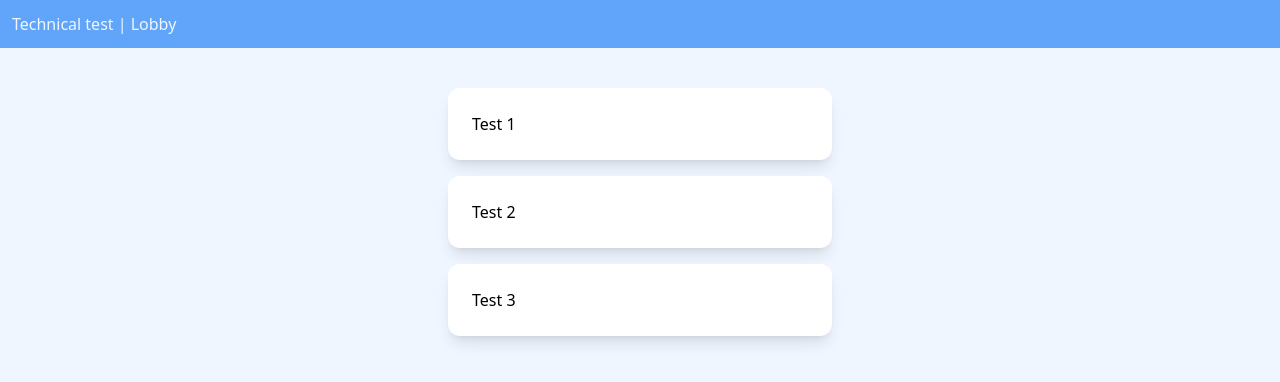
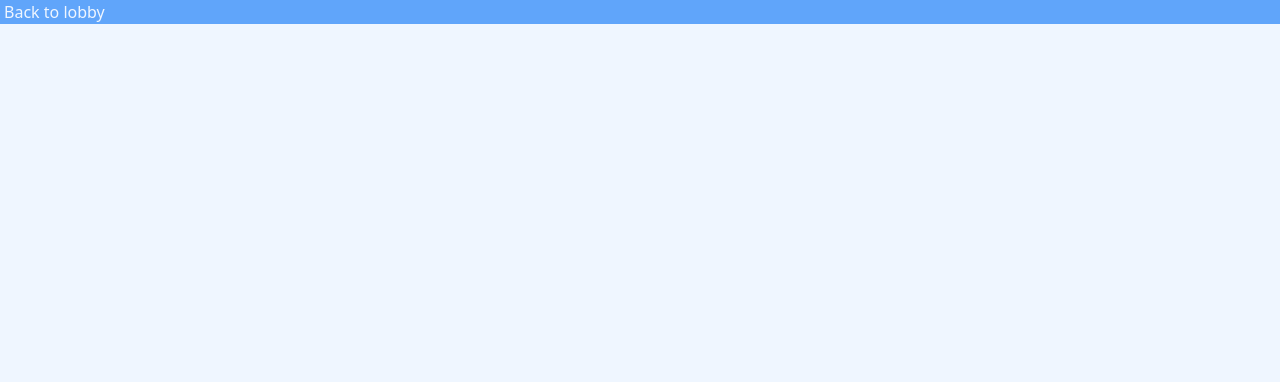
Before and after one commit to Profiterole-spb/ancient-gaming-challenge, a React (Vite) app: page /game in a window 1280 px wide. Shown: the top 382 px of the page. Built offline with nearby package versions, Linux system fonts and the light colour scheme.

Commit message:
implement react router

```diff
--- a/package.json
+++ b/package.json
@@ -21,6 +21,7 @@
     "@vitejs/plugin-react": "^4.0.4",
     "autoprefixer": "^10.4.16",
     "postcss": "^8.4.30",
+    "react-router-dom": "^6.16.0",
     "tailwindcss": "^3.3.3",
     "vite": "^4.4.9"
   },
--- a/src/App.jsx
+++ b/src/App.jsx
@@ -1,7 +1,14 @@
 import Lobby from "./pages/Lobby.jsx";
+import Game from "./pages/Game.jsx";
+import {BrowserRouter, Route, Routes} from "react-router-dom";
 
 export default function App() {
   return (
-    <Lobby/>
+    <BrowserRouter>
+      <Routes>
+        <Route path="/" element={<Lobby />}/>
+        <Route path={'game'} element={<Game/>}/>
+      </Routes>
+    </BrowserRouter>
   )
 }
--- a/src/components/GameCard.jsx
+++ b/src/components/GameCard.jsx
@@ -1,5 +1,5 @@
-export default function GameCard({title = 'Title'}) {
-  return (<div className={"p-6 max-w-sm mx-auto bg-white rounded-xl shadow-lg flex items-center space-x-4 hover:bg-blue-300 hover:text-blue-50 hover:cursor-pointer" }>
+export default function GameCard({title = 'Title', href = '/'}) {
+  return (<a href={href} className={"p-6 max-w-sm mx-auto bg-white rounded-xl shadow-lg flex items-center space-x-4 hover:bg-blue-300 hover:text-blue-50 hover:cursor-pointer" }>
     <div>{title}</div>
-  </div>)
+  </a>)
 }
--- /dev/null
+++ b/src/pages/Game.jsx
@@ -0,0 +1,10 @@
+export default function Game() {
+  return (<>
+    <header className={"bg-blue-400"}>
+      <a href="/" className={"p-1 text-blue-50"}>Back to lobby</a>
+    </header>
+    <main>
+
+    </main>
+  </>)
+}
--- a/src/pages/Lobby.jsx
+++ b/src/pages/Lobby.jsx
@@ -7,9 +7,9 @@ export default function Lobby() {
       </header>
       <main>
         <ul className={"mt-8"}>
-          <li className={"p-2"}><GameCard title={'Test 1'}/></li>
-          <li className={"p-2"}><GameCard title={'Test 2'}/></li>
-          <li className={"p-2"}><GameCard title={'Test 3'}/></li>
+          <li className={"p-2"}><GameCard title={'Test 1'} href={'/game?title=test1'}/></li>
+          <li className={"p-2"}><GameCard title={'Test 2'} href={'/game?title=test2'}/></li>
+          <li className={"p-2"}><GameCard title={'Test 3'} href={'/game?title=test2'}/></li>
         </ul>
       </main>
   </>
```
Also changed, not shown: 1 other file (tests, documents, lock files or other folders).
